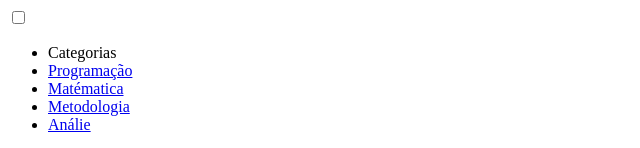
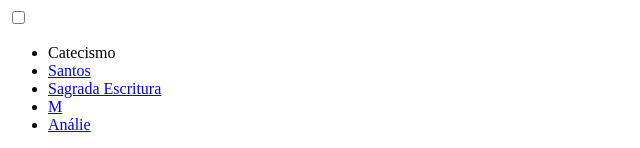
Before and after one commit to karlinhaa/projeto-livraria, a plain HTML site: page index.html in a window 1280 px wide. Shown: the top 148 px of the page, without its empty margins (0-640 px from the left). Drawn offline with Linux system fonts and the light colour scheme; a script that the page names is missing; a web font is replaced by a local one.

Commit message:
Add files via upload

```diff
--- a/index.html
+++ b/index.html
@@ -24,15 +24,15 @@
                 <span class="cabeçalho__menu-hamburguer container__imagem"></span>
             </label>
             <ul class="lista-menu">
-                <li class="lista-menu__titulo">Categorias</li>
+                <li class="lista-menu__titulo">Catecismo</li>
                 <li class="lista-menu__item">
-                    <a href="#" class="lista-menu__link">Programação</a>
+                    <a href="#" class="lista-menu__link">Santos</a>
                 </li>
                 <li class="lista-menu__item">
-                    <a href="#" class="lita-menu__link">Matématica</a>
+                    <a href="#" class="lita-menu__link">Sagrada Escritura</a>
                 </li>
                 <li class="lista-menu__item">
-                    <a href="#" class="lita-menu__link">Metodologia</a>
+                    <a href="#" class="lita-menu__link">M</a>
                 </li>
                 <li class="lista-menu__item">
                     <a href="#" class="lista-menu__link">Análie</a>
```
